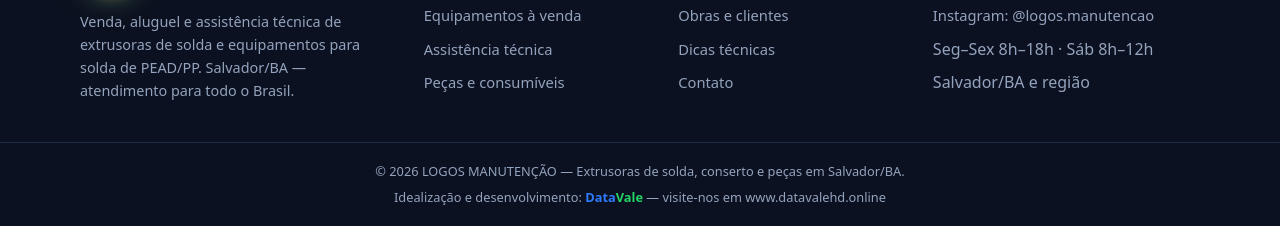
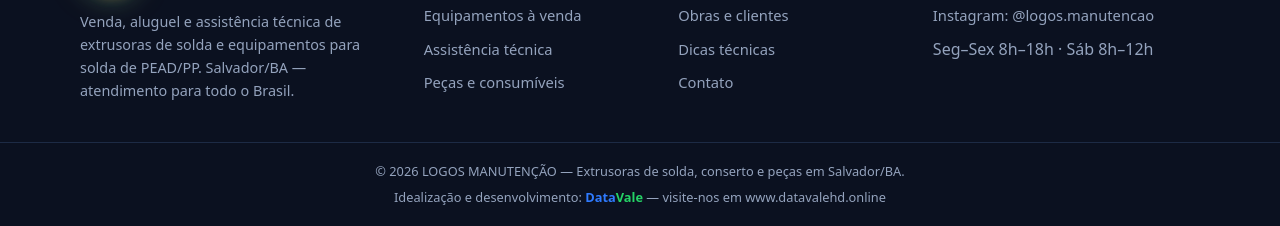
Before and after one commit to datavalehd-cloud/projeto-site-logos, a plain HTML site: page contato.html in a window 1280 px wide. Shown: the part 1467-1693 px from the top of the page. Drawn offline with Linux system fonts and the light colour scheme.

Commit message:
Remove item de localização vazio no rodapé da página de contato

```diff
--- a/contato.html
+++ b/contato.html
@@ -152,7 +152,6 @@
           <li><a data-wa data-msg="Olá! Vim pelo site da LOGOS MANUTENÇÃO.">WhatsApp: (71) 99660-4588</a></li>
           <li><a href="https://www.instagram.com/logos.manutencao/" target="_blank" rel="noopener">Instagram: @logos.manutencao</a></li>
           <li><span class="muted">Seg–Sex 8h–18h · Sáb 8h–12h</span></li>
-          <li><span class="muted">Salvador/BA e região</span></li>
         </ul>
       </div>
     </div>
```
